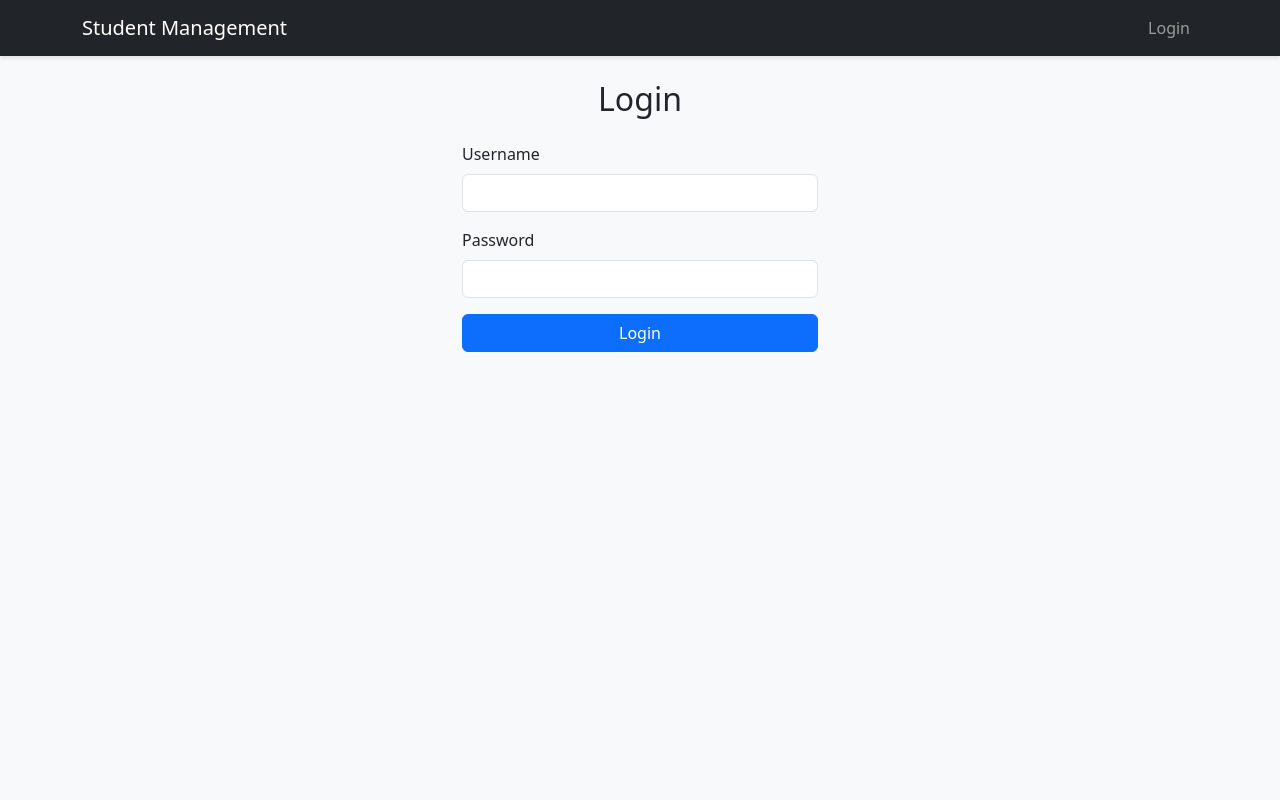
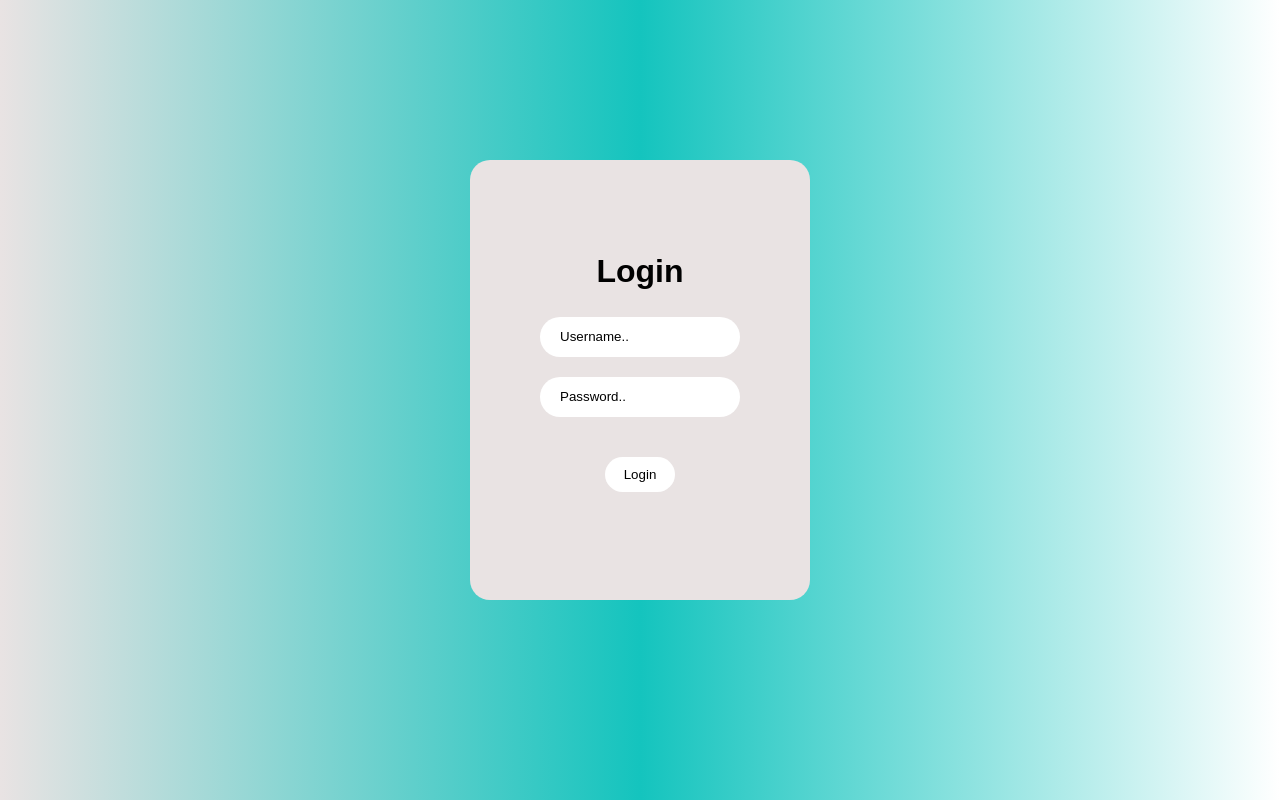
Before and after one commit to GlockyDeep/Student_Adminstration, a Flask app: page / in a window 1280 px wide. Run offline with Flask 3, Linux system fonts and the light colour scheme.

Commit message:
changed the interface

```diff
--- a/templates/login.html
+++ b/templates/login.html
@@ -1,19 +1,79 @@
-{% extends 'base.html' %}
-{% block content %}
-<div class="row justify-content-center">
+<head>
+    <style>
+        body{
+            height: 90vh;
+            margin: 0;
+            display: flex;
+            justify-content: center;
+            align-items: center;
+            background: linear-gradient(to right, #e9e3e3,#14c4be, #00000000);
+            background-size: cover;
+            text-align: center;
+            padding: 20px;
+            font-family: sans-serif;
+        }
+
+        .container{
+            display: flex;
+            background: #e9e3e3;
+            width: 200px;
+            height: 300px;
+            border-radius: 20px;
+            max-width: 90%;
+            padding: 70px;
+            align-items: center;
+        }
+
+        h2{
+            font-size: 2rem;
+            margin-top: 1px;
+        }
+
+        button{
+            border: none;
+            width: 70px;
+            height: 35px;
+            background: #ffffff;
+            margin-top: 20px;
+            border-radius: 20px;
+            cursor: pointer;
+            justify-content: center;
+            transition: 0.2s;
+        }
+
+        button:hover{
+            background: #bdf2f0;
+            box-shadow: 0 0 20px rgba(0, 0, 0, 0.2) ;
+        }
+
+        input::placeholder{
+            color:#000000;
+            font-family: sans-serif;
+        }
+
+        input{
+            border: none;
+            padding: 20px;
+            width: 200px;
+            height: 25px;
+            border-radius: 20px;
+            margin-bottom: 20px;
+
+        }
+
+    </style>
+</head>
+<div class="container">
     <div class="col-md-4">
         <h2 class="text-center mb-4">Login</h2>
         <form method="POST" action="{{ url_for('login') }}">
             <div class="mb-3">
-                <label for="username" class="form-label">Username</label>
-                <input type="text" class="form-control" id="username" name="username" required>
+                <input type="text" class="input" id="username" name="username" placeholder="Username.." required>
             </div>
             <div class="mb-3">
-                <label for="password" class="form-label">Password</label>
-                <input type="password" class="form-control" id="password" name="password" required>
+                <input type="password" class="input" id="password" name="password" placeholder="Password.." required>
             </div>
             <button type="submit" class="btn btn-primary w-100">Login</button>
         </form>
     </div>
 </div>
-{% endblock %}
```
